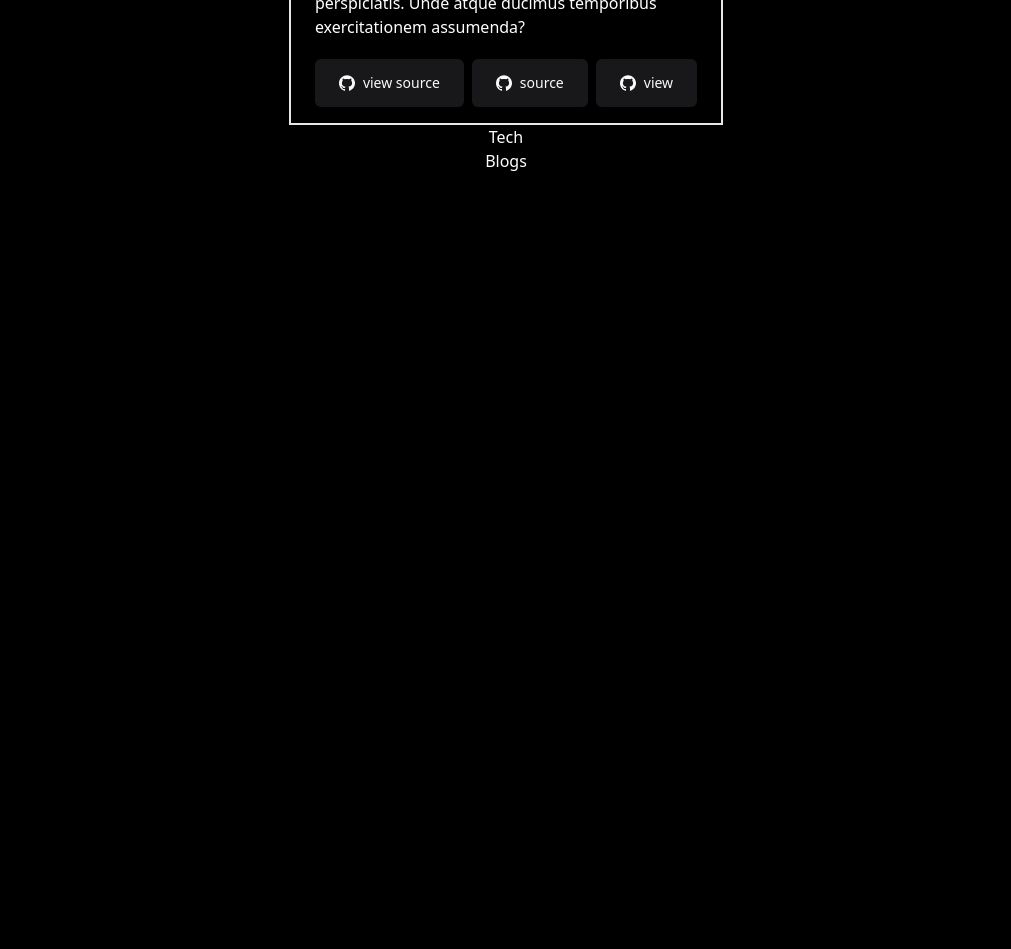
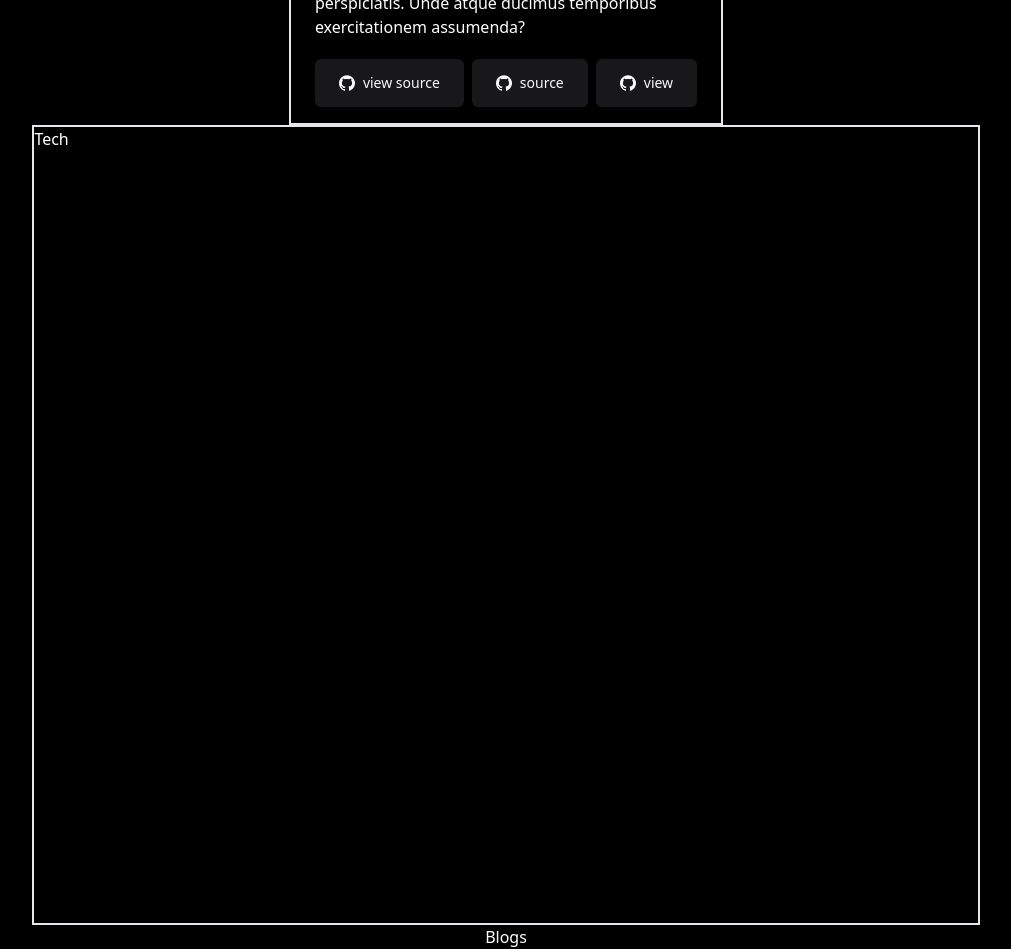
Before and after one commit to enoughio/MyPortfolio, a Next.js app: page / in a window 1280 px wide. Shown: the part 2460-3409 px from the top of the page, without its empty margins (134-1145 px from the left). Before the commit the page ends 2633 px from the top, so only its background shows below. Built offline with nearby package versions, Linux system fonts and the light colour scheme.

Commit message:
small changes

```diff
--- a/components/ui/Tech/Tech.jsx
+++ b/components/ui/Tech/Tech.jsx
@@ -1,7 +1,7 @@
 
 const Tech = () => {
     return (
-      <div>Tech</div>
+      <div className="border-2 w-full h-screen">Tech</div>
     )
   }
 
--- a/components/ui/Tech/technology.jsx
+++ b/components/ui/Tech/technology.jsx
@@ -1,6 +1,8 @@
 
 export default technology = () => {
   return (
-    <div>technology</div>
+    <div>
+
+    </div>
   )
 }
```
